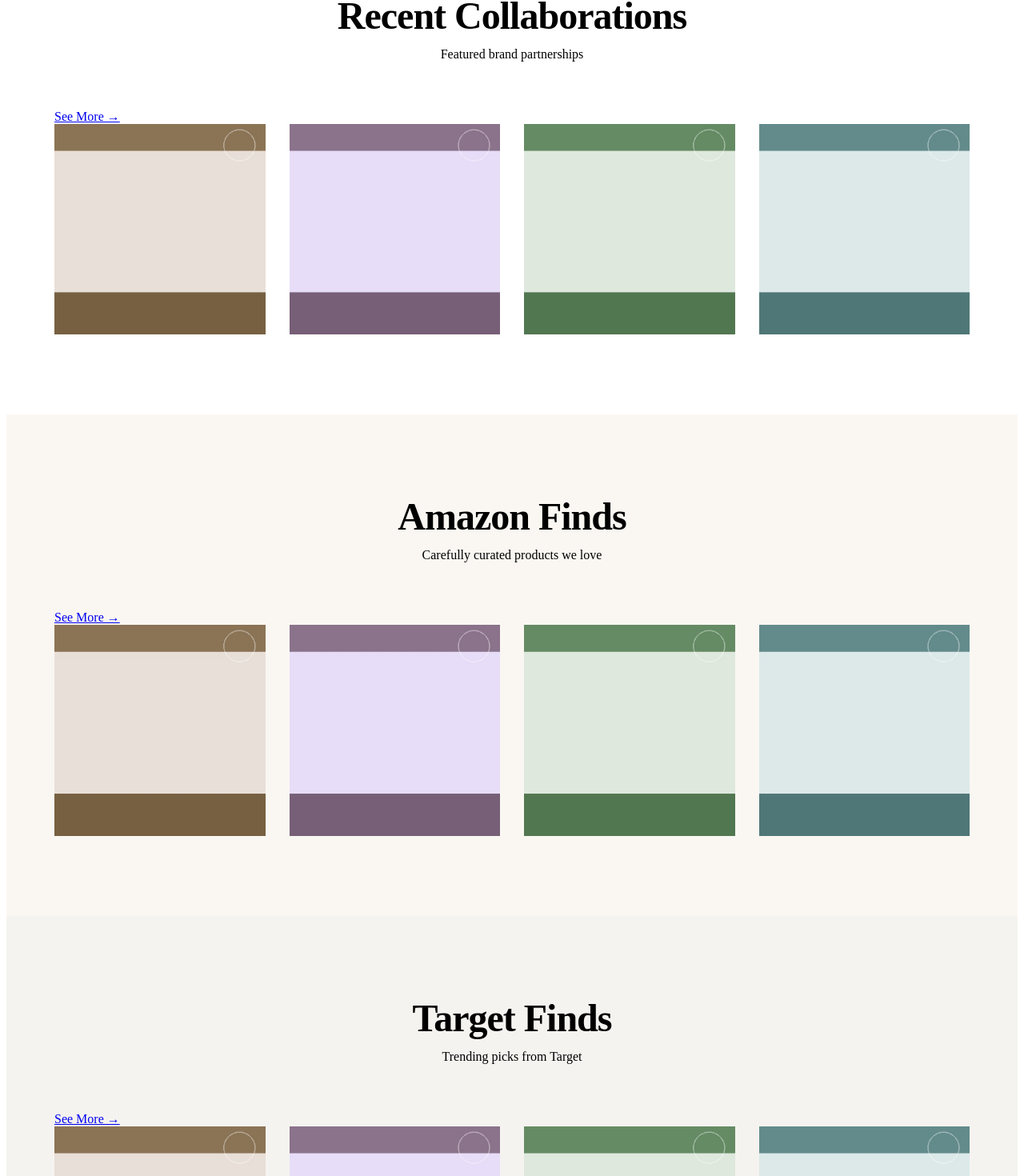
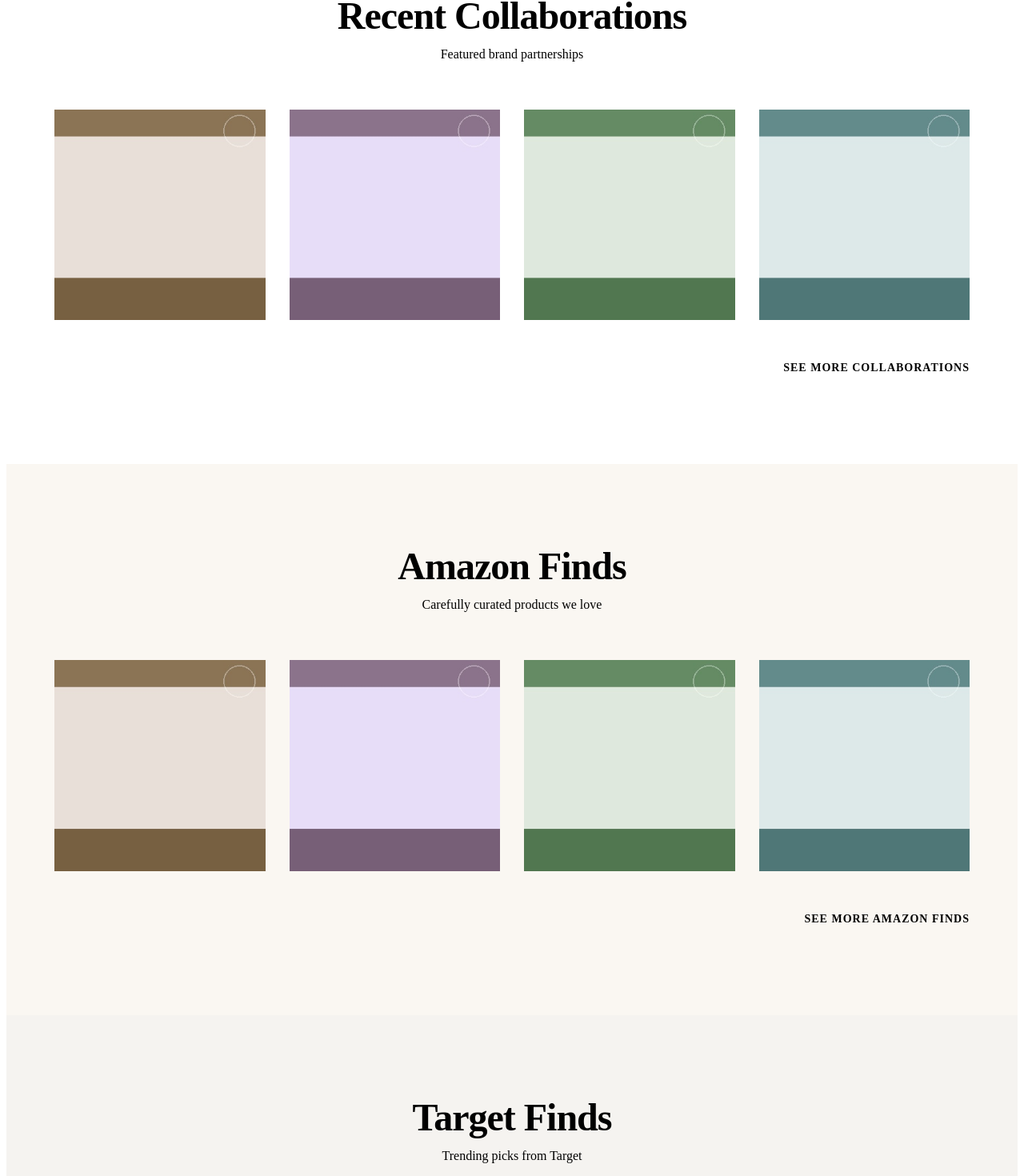
Before and after one commit to ItsCuratedDaily/itscuratedaily, a Nuxt app: page / in a window 1280 px wide. Shown: the part 1543-3013 px from the top of the page at 80% size. Built offline with nearby package versions, Linux system fonts and the light colour scheme.

Commit message:
Fix: Move 'See More' buttons to bottom right of each section with specific category names

```diff
--- a/pages/index.vue
+++ b/pages/index.vue
@@ -66,76 +66,60 @@
     <!-- Recent Collaborations -->
     <section class="section collab-bg" id="collab">
       <div class="wrap">
-        <div class="section-header">
-          <div>
         <h2>Recent Collaborations</h2>
         <p class="section-desc">Featured brand partnerships</p>
-          </div>
-          <a href="/collaborations" class="see-more">See More →</a>
-        </div>
-        <div class="grid">
+        <div class="grid grid-with-button">
           <img src="/assets/post-1.jpg" alt="Collaboration 1">
           <img src="/assets/post-2.jpg" alt="Collaboration 2">
           <img src="/assets/post-3.jpg" alt="Collaboration 3">
           <img src="/assets/post-4.jpg" alt="Collaboration 4">
         </div>
+        <a href="/collaborations" class="see-more-btn">See More Collaborations</a>
       </div>
     </section>
 
     <!-- Amazon Finds -->
     <section class="section amazon-bg" id="amazon">
       <div class="wrap">
-        <div class="section-header">
-          <div>
         <h2>Amazon Finds</h2>
         <p class="section-desc">Carefully curated products we love</p>
-          </div>
-          <a href="/amazon-finds" class="see-more">See More →</a>
-        </div>
-        <div class="grid">
+        <div class="grid grid-with-button">
           <img src="/assets/post-1.jpg" alt="Amazon Find 1">
           <img src="/assets/post-2.jpg" alt="Amazon Find 2">
           <img src="/assets/post-3.jpg" alt="Amazon Find 3">
           <img src="/assets/post-4.jpg" alt="Amazon Find 4">
         </div>
+        <a href="/amazon-finds" class="see-more-btn">See More Amazon Finds</a>
       </div>
     </section>
 
     <!-- Target Finds -->
     <section class="section target-bg" id="target">
       <div class="wrap">
-        <div class="section-header">
-          <div>
         <h2>Target Finds</h2>
         <p class="section-desc">Trending picks from Target</p>
-          </div>
-          <a href="/target-finds" class="see-more">See More →</a>
-        </div>
-        <div class="grid">
+        <div class="grid grid-with-button">
           <img src="/assets/post-1.jpg" alt="Target Find 1">
           <img src="/assets/post-2.jpg" alt="Target Find 2">
           <img src="/assets/post-3.jpg" alt="Target Find 3">
           <img src="/assets/post-4.jpg" alt="Target Find 4">
         </div>
+        <a href="/target-finds" class="see-more-btn">See More Target Finds</a>
       </div>
     </section>
 
     <!-- From my Blog -->
     <section class="section blog-bg" id="blog">
       <div class="wrap">
-        <div class="section-header">
-          <div>
         <h2>From my Blog</h2>
         <p class="section-desc">Stories, insights, and inspiration</p>
-          </div>
-          <a href="/blog" class="see-more">See More →</a>
-        </div>
-        <div class="grid">
+        <div class="grid grid-with-button">
           <img src="/assets/post-1.jpg" alt="Blog 1">
           <img src="/assets/post-2.jpg" alt="Blog 2">
           <img src="/assets/post-3.jpg" alt="Blog 3">
           <img src="/assets/post-4.jpg" alt="Blog 4">
         </div>
+        <a href="/blog" class="see-more-btn">See More Blog Posts</a>
       </div>
     </section>
 
@@ -162,19 +146,15 @@
     <!-- Recent Posts -->
     <section class="section recent-bg" id="recent">
       <div class="wrap">
-        <div class="section-header">
-          <div>
         <h2>Recent Posts</h2>
         <p class="section-desc">Latest updates from ItsCuratedDaily</p>
-          </div>
-          <a href="/recent-posts" class="see-more">See More →</a>
-        </div>
-        <div class="grid">
+        <div class="grid grid-with-button">
           <img src="/assets/post-1.jpg" alt="Recent 1">
           <img src="/assets/post-2.jpg" alt="Recent 2">
           <img src="/assets/post-3.jpg" alt="Recent 3">
           <img src="/assets/post-4.jpg" alt="Recent 4">
         </div>
+        <a href="/recent-posts" class="see-more-btn">See More Recent Posts</a>
       </div>
     </section>
 
@@ -445,6 +425,33 @@
 
 .grid img:hover {
   transform: scale(1.05);
+}
+
+.grid-with-button {
+  margin-bottom: 40px;
+}
+
+.see-more-btn {
+  display: inline-block;
+  float: right;
+  font-size: 14px;
+  color: var(--accent);
+  text-decoration: none;
+  font-weight: 600;
+  text-transform: uppercase;
+  letter-spacing: 1px;
+  padding: 12px 0;
+  transition: opacity 0.3s;
+}
+
+.see-more-btn:hover {
+  opacity: 0.7;
+}
+
+.wrap::after {
+  content: '';
+  display: table;
+  clear: both;
 }
 
 /* Background colors for each section */
@@ -730,6 +737,11 @@
     grid-template-columns: repeat(2, 1fr);
   }
 
+  .see-more-btn {
+    font-size: 12px;
+    margin-top: 20px;
+  }
+
   .about-grid {
     grid-template-columns: 1fr;
     gap: 40px;
```
Lines whose indentation alone changed are shown as unchanged.
